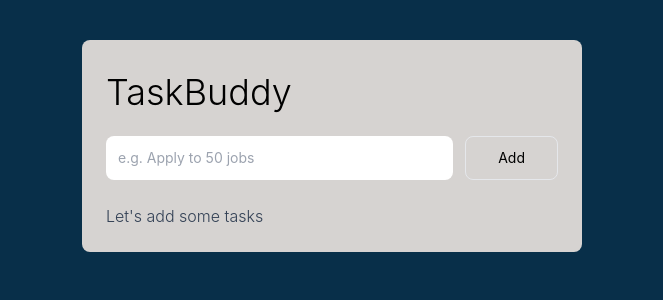
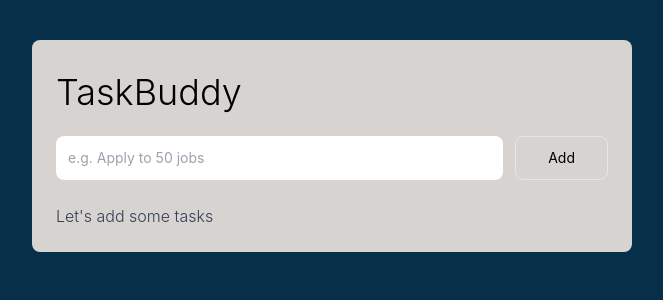
Before and after one commit to oybekabdulazizov/task-buddy, a React (Vite) app: page / in a window 1280 px wide. Shown: the top 300 px of the page, without its empty margins (308-971 px from the left). Built offline with nearby package versions, Linux system fonts and the light colour scheme.

Commit message:
slightly expand the app width

```diff
--- a/src/App.tsx
+++ b/src/App.tsx
@@ -4,7 +4,7 @@ import TodosList from './components/TodosList';
 export default function App() {
   return (
     <div className='min-h-full py-10 px-4 bg-sky-950'>
-      <div className='mx-auto max-w-[500px] py-4 px-6 bg-stone-300 rounded-lg'>
+      <div className='mx-auto max-w-[600px] py-4 px-6 bg-stone-300 rounded-lg'>
         <h1 className='text-4xl font-light my-4'>TaskBuddy</h1>
         <CreateTodo />
         <TodosList />
```
